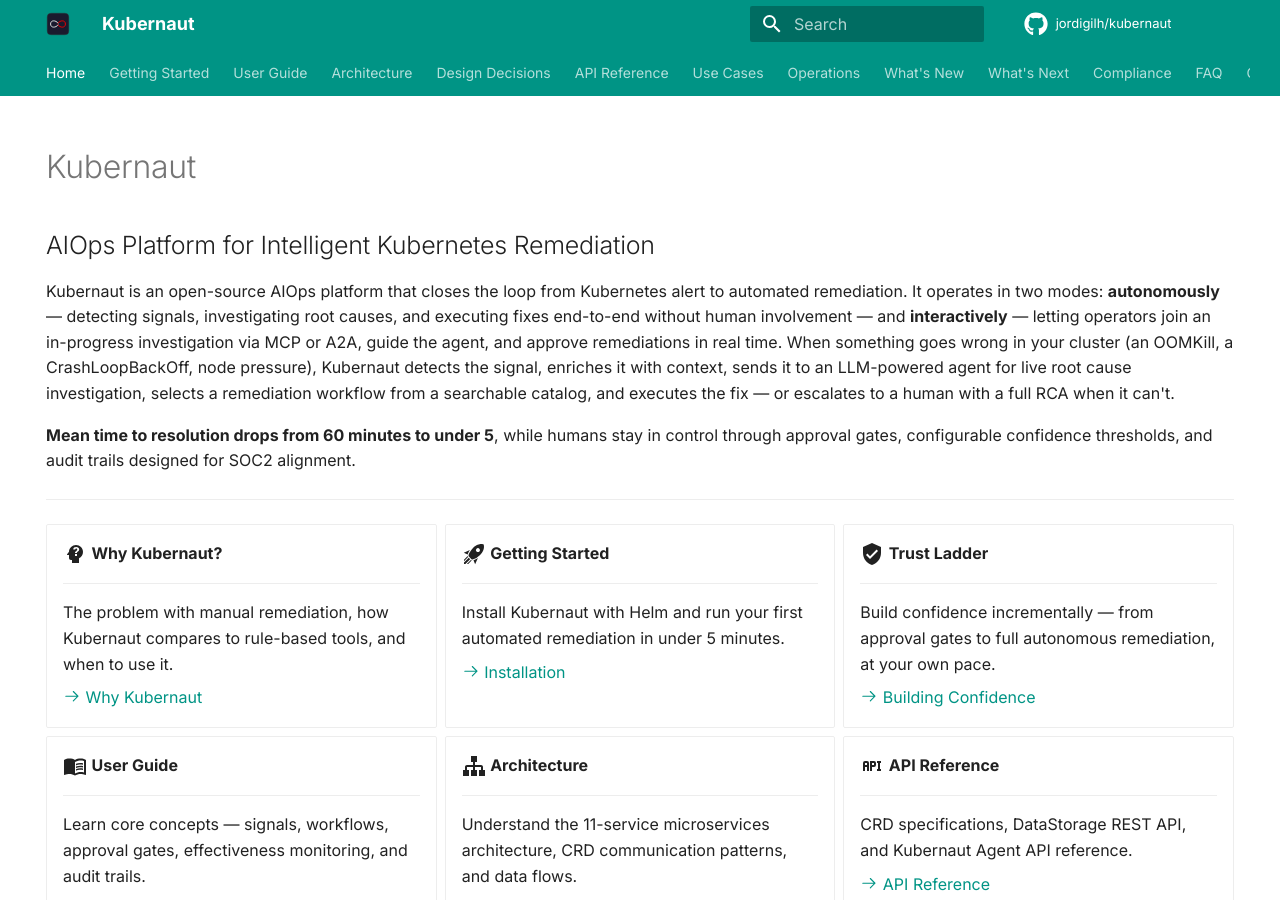
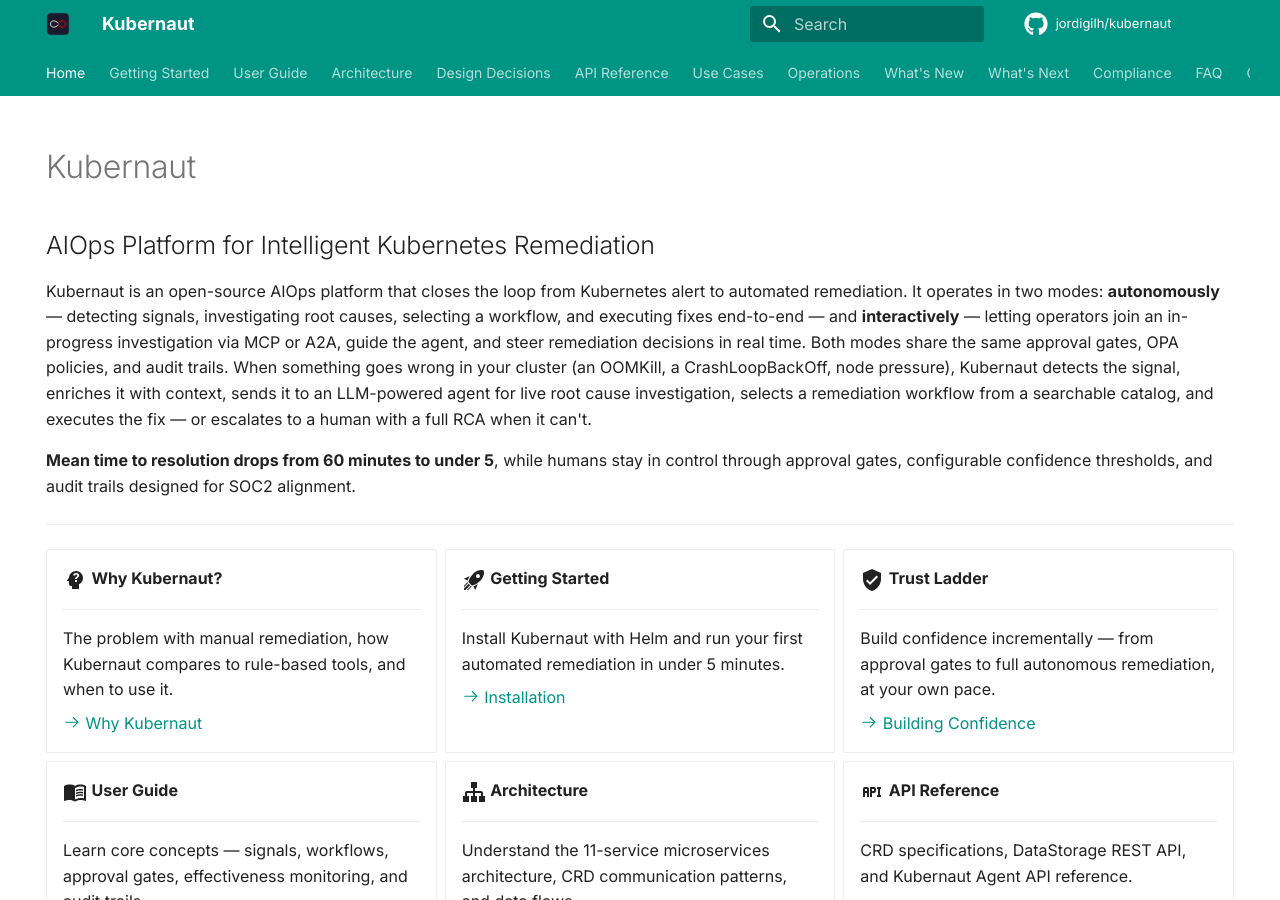
Before and after one commit to jordigilh/kubernaut-docs, an MkDocs documentation site: the page built from docs/index.md, in a window 1280 px wide and 900 px high. Built offline with MkDocs 1.6.1 and Material for MkDocs 9.7.7, drawn with Linux system fonts in a browser that asks for light colours; comment, search, counter and statistics services are not loaded; the version menu is left out; some of the changed text lies outside the part shown.

Commit message:
docs: clarify approval gates apply to both autonomous and interactive
Remove "without human involvement" phrasing that implied approval gates
are bypassed in autonomous mode. Both modes share the same approval
gates, OPA policies, and audit trails.

Co-authored-by: Cursor <cursoragent@cursor.com>

```diff
--- a/docs/index.md
+++ b/docs/index.md
@@ -8,7 +8,7 @@ hide:
 
 ## AIOps Platform for Intelligent Kubernetes Remediation
 
-Kubernaut is an open-source AIOps platform that closes the loop from Kubernetes alert to automated remediation. It operates in two modes: **autonomously** — detecting signals, investigating root causes, and executing fixes end-to-end without human involvement — and **interactively** — letting operators join an in-progress investigation via MCP or A2A, guide the agent, and approve remediations in real time. When something goes wrong in your cluster (an OOMKill, a CrashLoopBackOff, node pressure), Kubernaut detects the signal, enriches it with context, sends it to an LLM-powered agent for live root cause investigation, selects a remediation workflow from a searchable catalog, and executes the fix — or escalates to a human with a full RCA when it can't.
+Kubernaut is an open-source AIOps platform that closes the loop from Kubernetes alert to automated remediation. It operates in two modes: **autonomously** — detecting signals, investigating root causes, selecting a workflow, and executing fixes end-to-end — and **interactively** — letting operators join an in-progress investigation via MCP or A2A, guide the agent, and steer remediation decisions in real time. Both modes share the same approval gates, OPA policies, and audit trails. When something goes wrong in your cluster (an OOMKill, a CrashLoopBackOff, node pressure), Kubernaut detects the signal, enriches it with context, sends it to an LLM-powered agent for live root cause investigation, selects a remediation workflow from a searchable catalog, and executes the fix — or escalates to a human with a full RCA when it can't.
 
 **Mean time to resolution drops from 60 minutes to under 5**, while humans stay in control through approval gates, configurable confidence thresholds, and audit trails designed for SOC2 alignment.
 
@@ -209,7 +209,7 @@ Click a phase card above, or select a tab:
 
 | Capability | Description |
 |---|---|
-| **Dual-Mode Operation** | **Autonomous** — end-to-end from alert to fix with zero human involvement. **Interactive** — operators join via MCP or A2A to guide the investigation, select workflows, and approve remediations in real time. Operators can jump into an autonomous session mid-flight without restarting it. |
+| **Dual-Mode Operation** | **Autonomous** — end-to-end from alert to fix: investigation, workflow selection, and execution without operator involvement. **Interactive** — operators join via MCP or A2A to guide the investigation, steer workflow selection, and review remediations in real time. Both modes enforce the same approval gates and OPA policies. Operators can jump into an autonomous session mid-flight without restarting it. |
 | **Multi-Source Signal Ingestion** | Prometheus alerts (reactive and proactive), Kubernetes events, fingerprint-based deduplication at the Gateway, signal mode classification |
 | **AI-Powered Root Cause Analysis** | Kubernaut Agent with LLM providers (Vertex AI, OpenAI, Anthropic, Bedrock, Ollama, and more via LangChainGo), Kubernetes inspection tools, and Prometheus metrics (when enabled) |
 | **Workflow Catalog** | Searchable declarative `RemediationWorkflow` CRDs with category and label-based matching plus confidence scoring |
```
